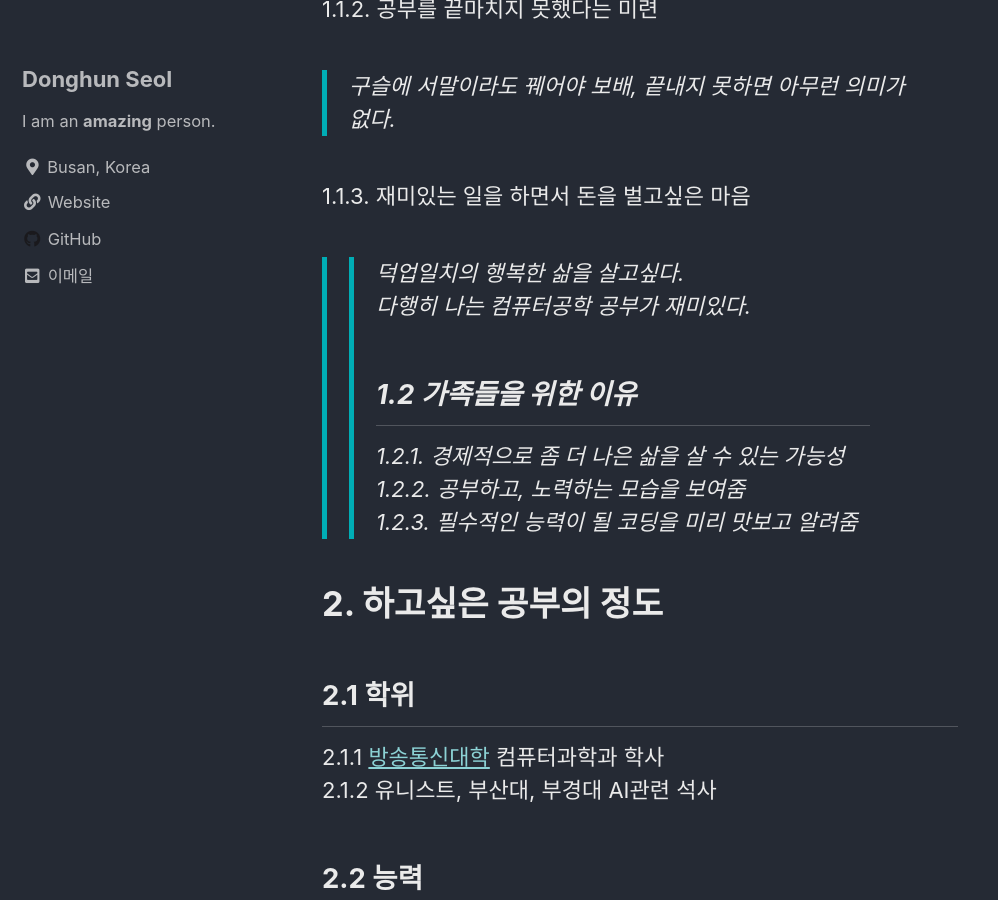
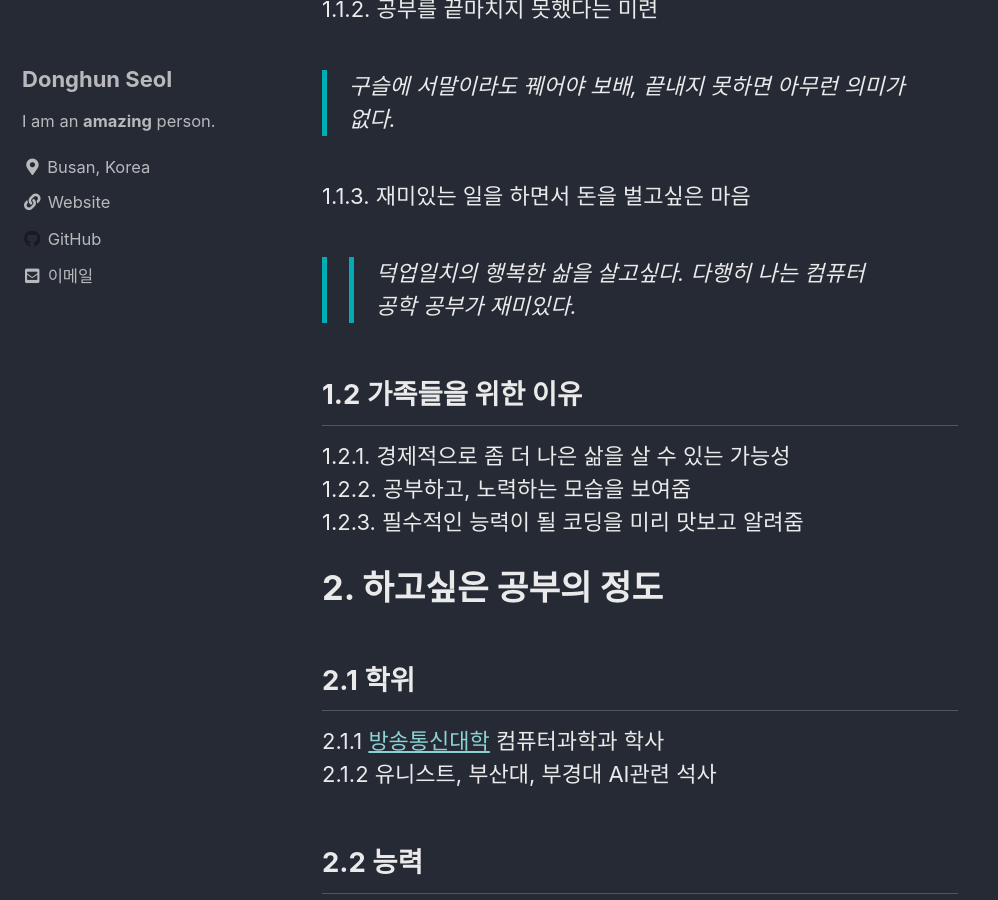
Before and after one commit to atoye1/atoye1.github.io, a Jekyll site: the page built from _posts/2020-10-19-thoughts-on-study.md, in a window 1280 px wide and 900 px high, scrolled down 398 px. Shown: the whole window, without its empty margins (0-998 px from the left). Built offline with Jekyll 4.4.1, drawn with Linux system fonts in a browser that asks for light colours; cached includes are drawn as plain includes; comment, search, counter and statistics services are not loaded.

```diff
--- a/_posts/2020-10-19-thoughts-on-study.md
+++ b/_posts/2020-10-19-thoughts-on-study.md
@@ -13,8 +13,9 @@ last_modified_at:
   > 구슬에 서말이라도 꿰어야 보배, 끝내지 못하면 아무런 의미가 없다.
 
 1.1.3. 재미있는 일을 하면서 돈을 벌고싶은 마음
-  >> 덕업일치의 행복한 삶을 살고싶다.
-  다행히 나는 컴퓨터공학 공부가 재미있다.
+>> 덕업일치의 행복한 삶을 살고싶다.
+>> 다행히 나는 컴퓨터공학 공부가 재미있다.
+
 ## 1.2 가족들을 위한 이유
 1.2.1. 경제적으로 좀 더 나은 삶을 살 수 있는 가능성
 1.2.2. 공부하고, 노력하는 모습을 보여줌
```
